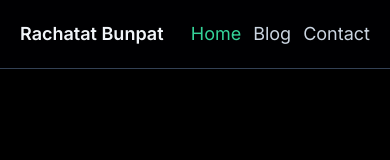
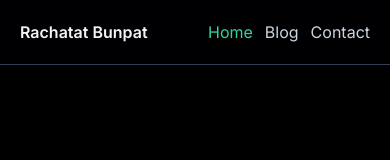
Before and after one commit to rbunpat/mainweb, a SvelteKit app: page / in a window 390 px wide. Shown: the top 160 px of the page. Built offline with nearby package versions, Linux system fonts and the light colour scheme; a web font is replaced by a local one.

Commit message:
refactor: Update page layout for better responsiveness

```diff
--- a/src/routes/+layout.svelte
+++ b/src/routes/+layout.svelte
@@ -27,11 +27,11 @@
 >
 	<div class="flex flex-row items-center">
 		<a href="/">
-			<h1 class="text-lg md:text-xl font-semibold text-slate-100">Rachatat Bunpat</h1>
+			<h1 class="text-md md:text-xl font-semibold text-slate-100">Rachatat Bunpat</h1>
 		</a>
 	</div>
 	<div class="flex flex-row">
-		<div class="ml-5 flex flex-row gap-3 text-lg md:text-xl">
+		<div class="ml-5 flex flex-row gap-3 text-md md:text-xl">
 			<a href="/">
 				<p class:active={routeId === '/'} class="text-slate-300 transition-all hover:text-slate-50">
 					Home
```
